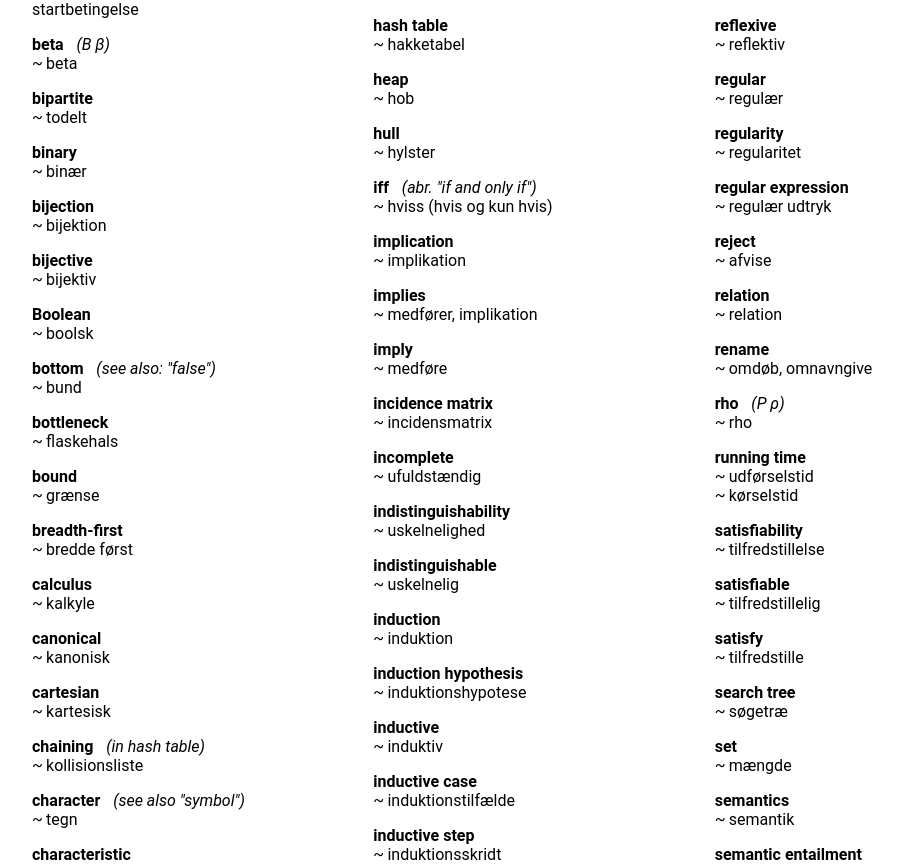
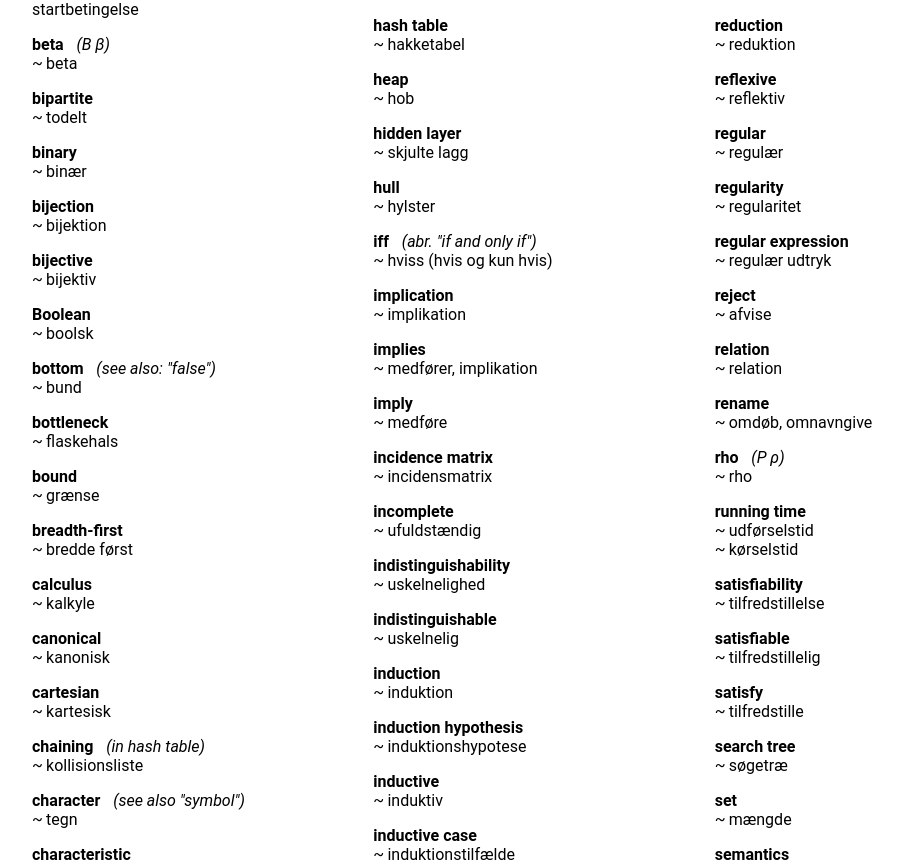
Before and after one commit to SSoelvsten/en-dk, a React (Create React App) app: page / in a window 1280 px wide. Shown: the part 1160-2025 px from the top of the page, without its empty margins (112-1015 px from the left). Built offline with nearby package versions, Linux system fonts and the light colour scheme.

Commit message:
Add 'hidden layer'

```diff
--- a/src/dictionary.ts
+++ b/src/dictionary.ts
@@ -8,6 +8,7 @@ export const keywords = [
   "hashing",
   "graph",
   "greek alphabet",
+  "machine learning",
   "mathematics",
 ] as const;
 
@@ -631,6 +632,11 @@ export const en_dk : Lexeme[] = [
     keywords: ["algorithmics"]
   },
   {
+    word: "hidden layer",
+    translations: ["skjulte lagg"],
+    keywords: ["machine learning"]
+  },
+  {
     word: "hull",
     translations: ["hylster"],
     keywords: ["algorithmics", "geometry"]
```
